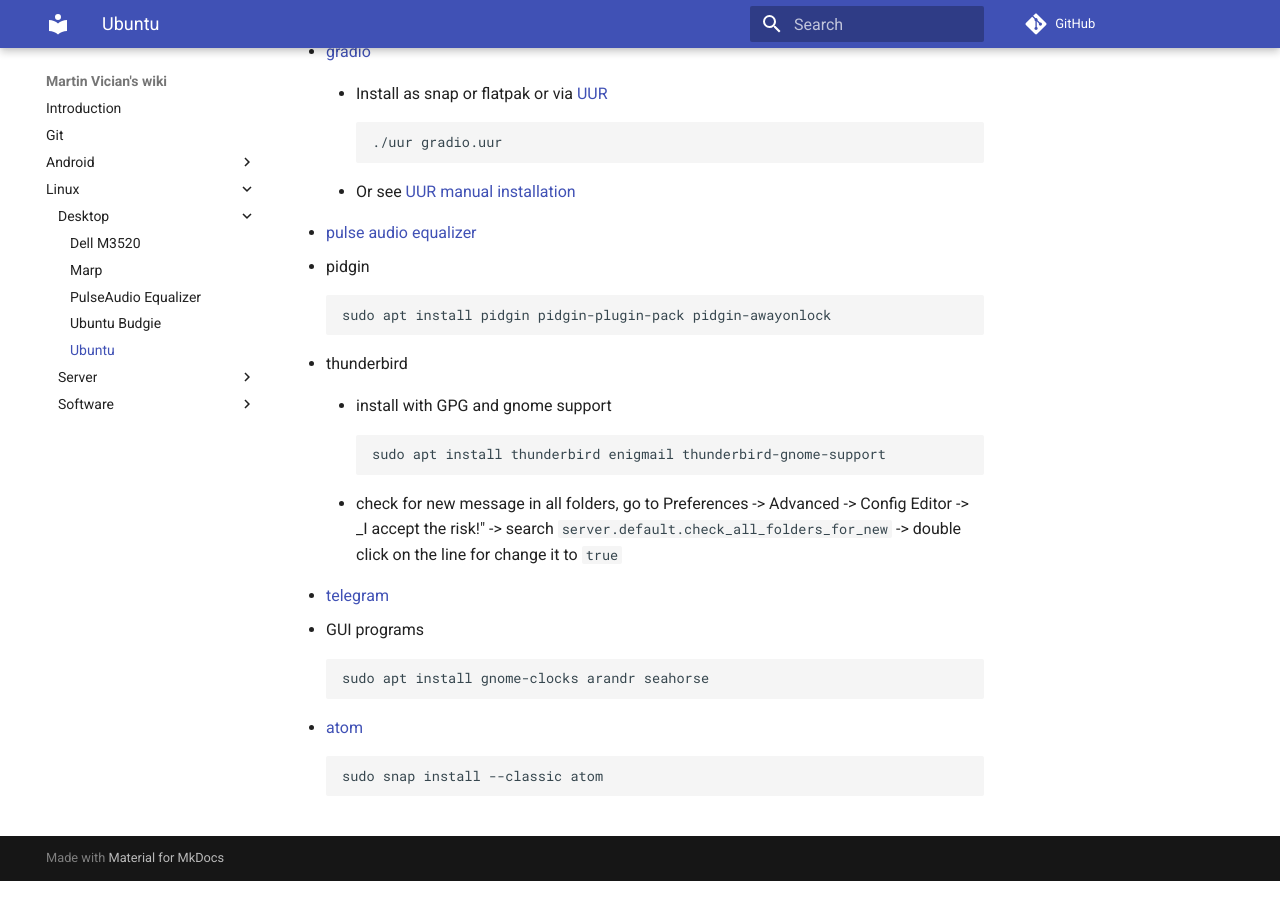
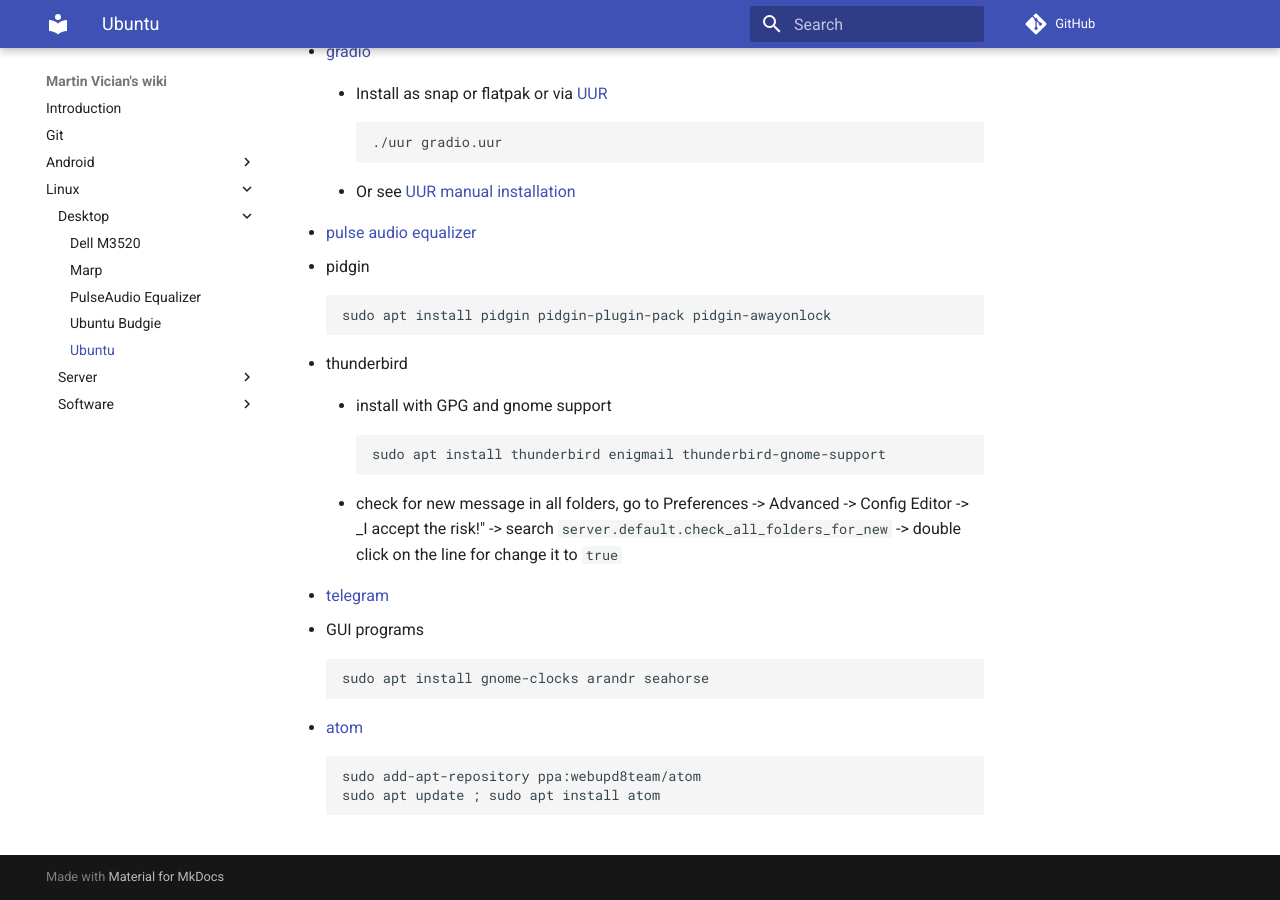
Before and after one commit to vician/wiki, an MkDocs documentation site: the page built from docs/Linux/Desktop/Ubuntu.md, in a window 1280 px wide and 900 px high, scrolled down 1309 px. Built offline with MkDocs 1.6.1 and Material for MkDocs 9.7.7, drawn with Linux system fonts in a browser that asks for light colours; comment, search, counter and statistics services are not loaded.

Commit message:
atom from ppa

```diff
--- a/docs/Linux/Desktop/Ubuntu.md
+++ b/docs/Linux/Desktop/Ubuntu.md
@@ -77,4 +77,5 @@ _What I need on my Ubuntu desktop._
 
 - [atom](https://atom.io)
 
-		sudo snap install --classic atom
+		sudo add-apt-repository ppa:webupd8team/atom
+		sudo apt update ; sudo apt install atom
```
Also changed, not shown: docs/Linux/Desktop/PulseAudio Equalizer.md (+2 -0 lines).
